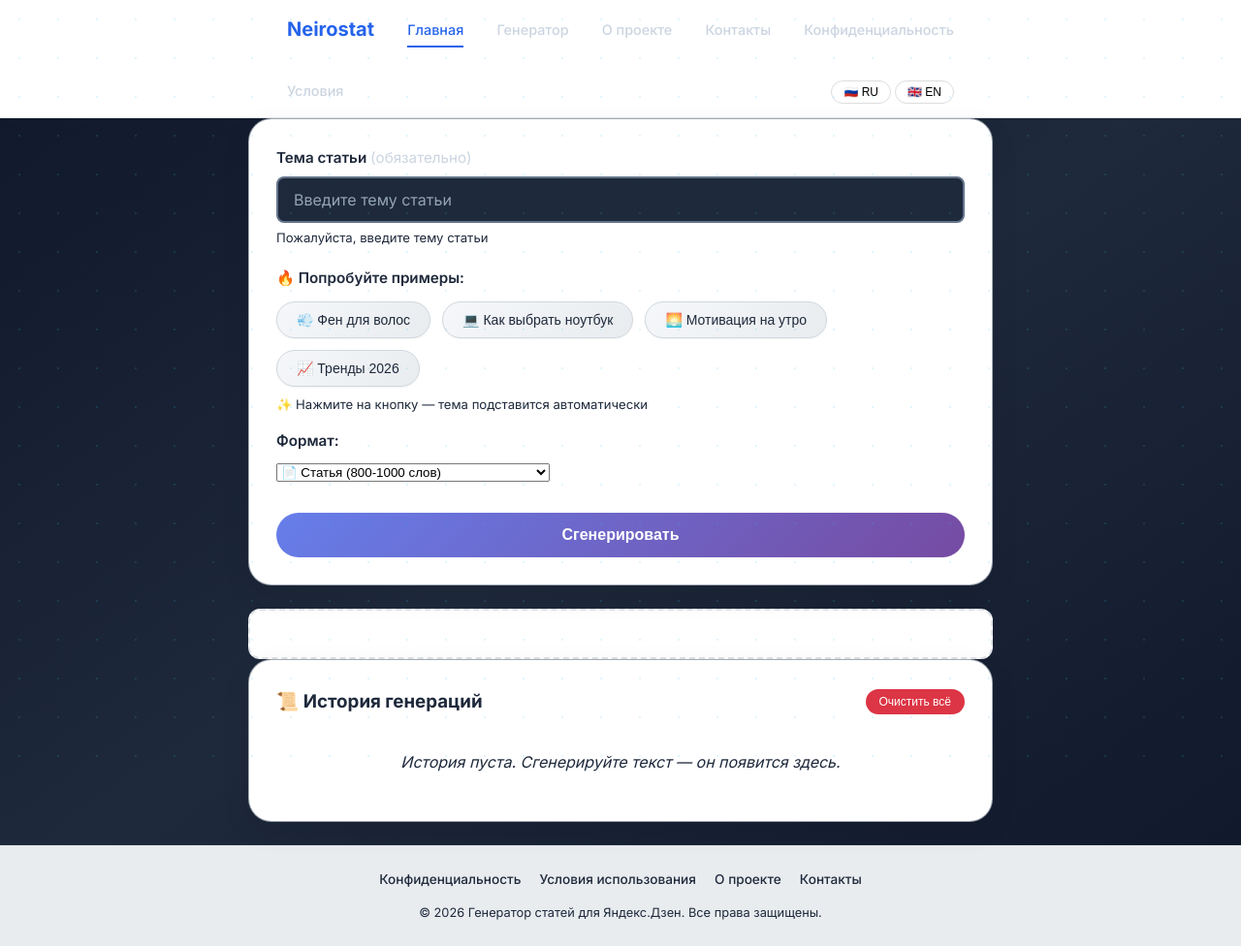
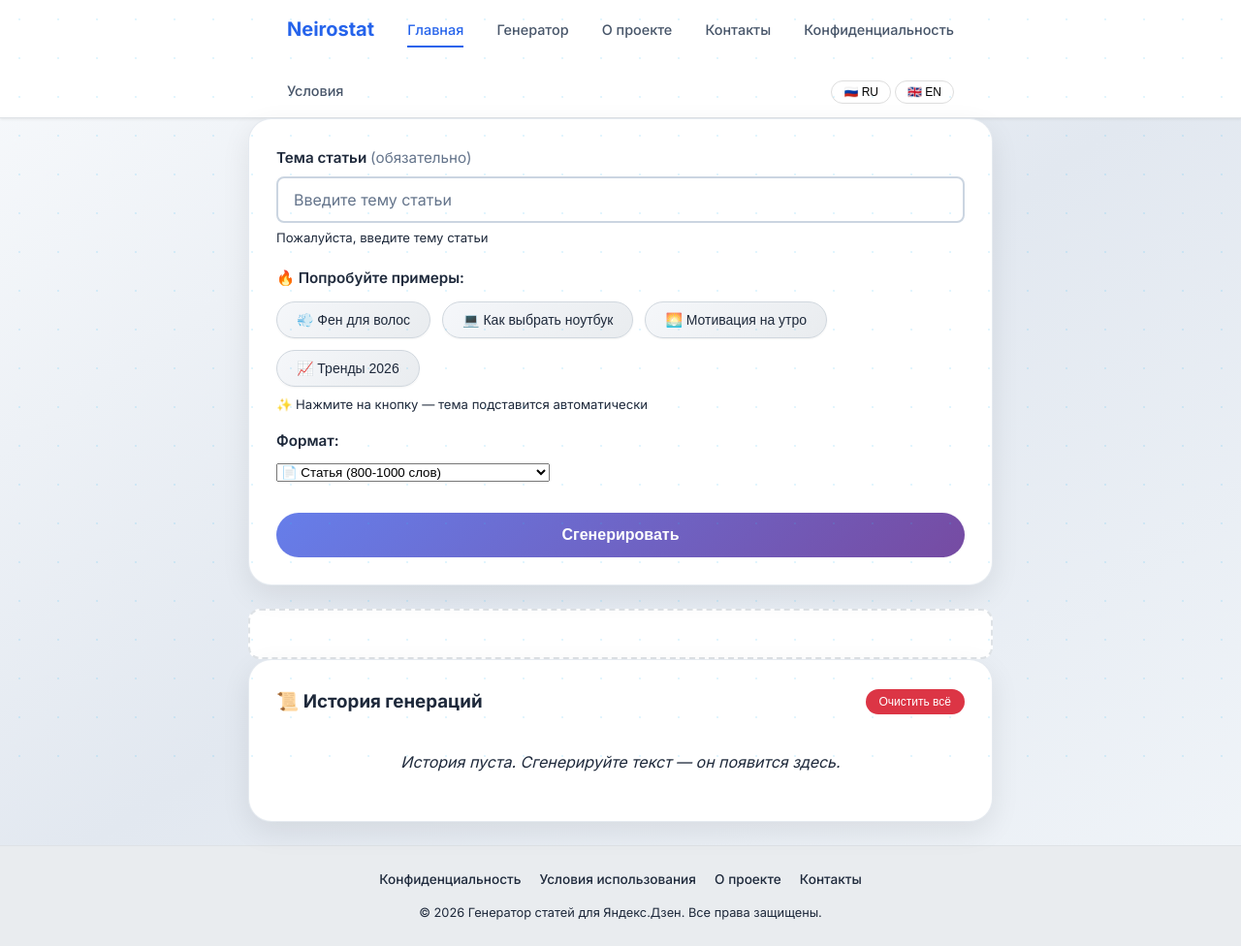
Before and after one commit to Denshik11134/zen_agents_project, a Flask app: page / in a window 1280 px wide. Shown: the whole page at 97% size. Run offline with Flask 3, Linux system fonts and the light colour scheme.

Commit message:
fix: исправить контрастность текста на светлом фоне
Co-authored-by: aider (openrouter/anthropic/claude-sonnet-4) <aider@aider.chat>

```diff
--- a/static/css/style.css
+++ b/static/css/style.css
@@ -14,9 +14,9 @@
     --color-accent-dark: #059669;
     --color-bg: #f8f9fa;
     --color-surface: #ffffff;
-    --color-text: #f1f5f9;
-    --color-text-secondary: #cbd5e1;
-    --color-text-muted: #cbd5e1;
+    --color-text: #1e293b;
+    --color-text-secondary: #475569;
+    --color-text-muted: #64748b;
     --color-border: #dee2e6;
     --color-footer-bg: #e9ecef;
     --color-error: #dc3545;
@@ -53,10 +53,10 @@ html {
 }
 
 body {
-    background: linear-gradient(145deg, #0f172a 0%, #1e293b 50%, #0f172a 100%);
+    background: linear-gradient(145deg, #f8fafc 0%, #e2e8f0 50%, #f1f5f9 100%);
     position: relative;
     font-family: var(--font-sans);
-    color: #e2e8f0;
+    color: #1e293b;
     line-height: 1.6;
     min-height: 100vh;
     display: flex;
@@ -187,15 +187,15 @@ img {
 
 /* ── Card ── */
 .card {
-    background: rgba(30, 41, 59, 0.7);
+    background: rgba(255, 255, 255, 0.95);
     backdrop-filter: blur(12px);
     border-radius: 24px;
     box-shadow: 0 10px 30px rgba(0, 0, 0, 0.08);
     padding: 1.75rem;
     margin-bottom: 1.5rem;
     transition: transform 0.3s ease, box-shadow 0.3s ease;
-    border: 1px solid rgba(71, 85, 105, 0.5);
-    color: #f1f5f9;
+    border: 1px solid rgba(203, 213, 225, 0.5);
+    color: #1e293b;
 }
 
 .card:hover {
@@ -218,12 +218,12 @@ img {
 .form-group input[type="text"] {
     width: 100%;
     padding: 0.75rem 1rem;
-    border: 2px solid #64748b;
+    border: 2px solid #cbd5e1;
     border-radius: var(--radius-sm);
     font-size: 1rem;
     font-family: var(--font-sans);
-    background: #1e293b;
-    color: #f1f5f9;
+    background: #ffffff;
+    color: #1e293b;
     transition: border-color var(--transition), box-shadow var(--transition);
 }
 
@@ -234,7 +234,7 @@ img {
 }
 
 .form-group input[type="text"]::placeholder {
-    color: #94a3b8;
+    color: #64748b;
 }
 
 .hint {
```
Also changed, not shown: other parts of static/css/style.css (+15 -15 lines), templates/landing.html (+6 -6 lines).
